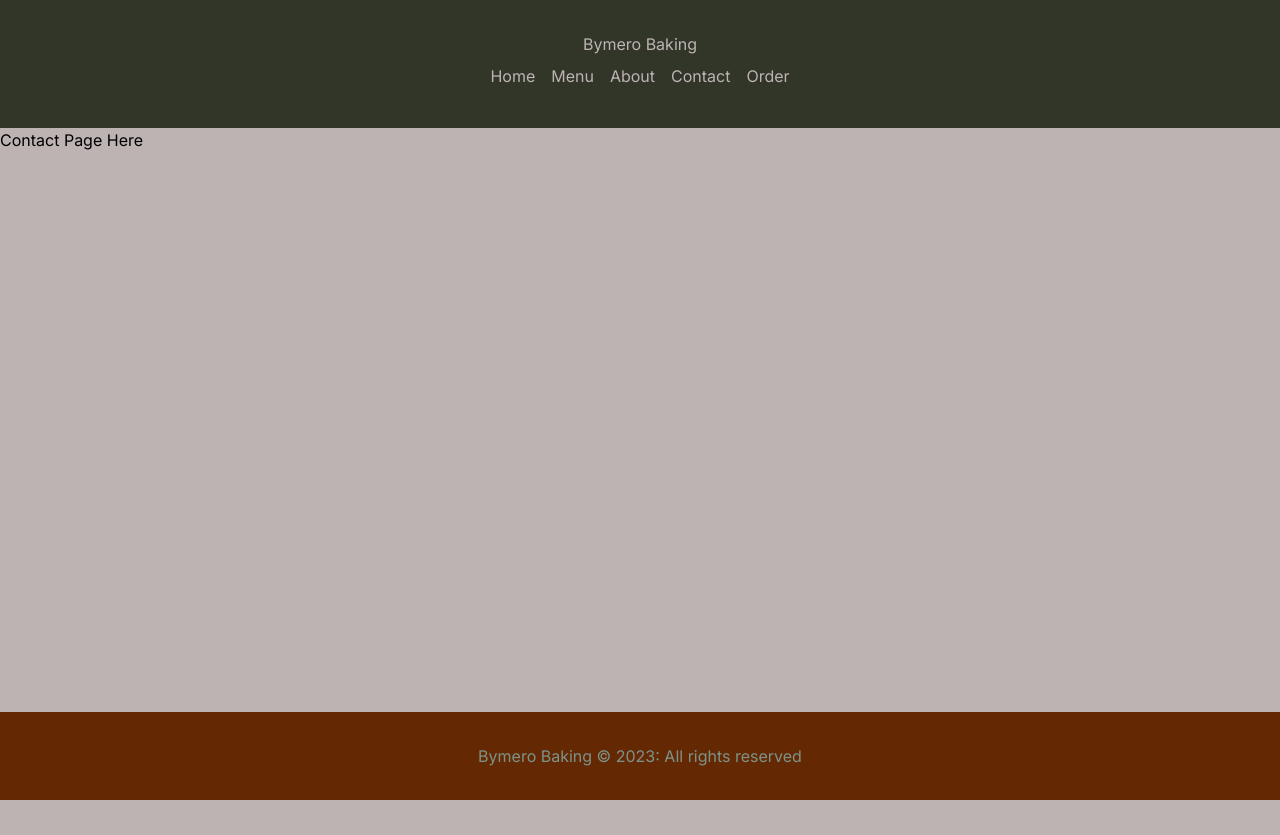
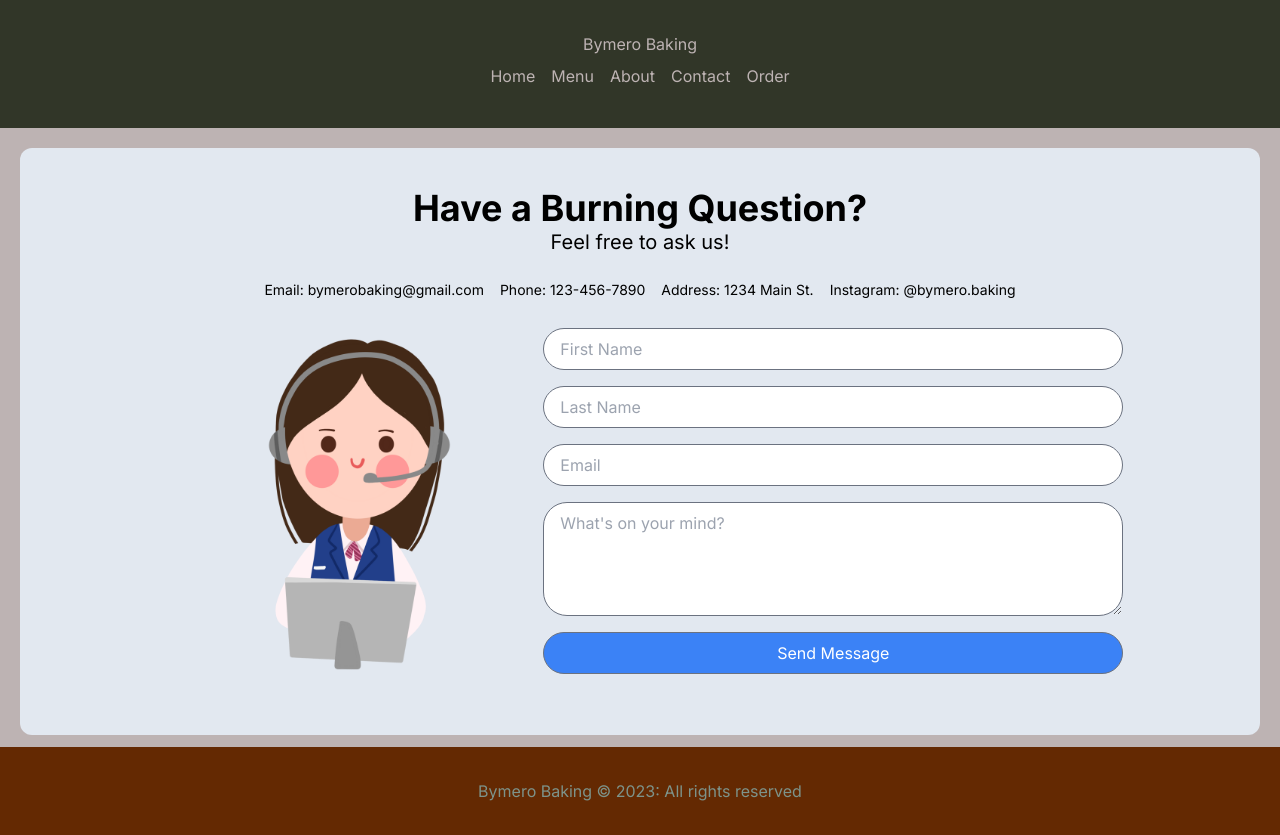
Before and after one commit to kennethkvs/bymero-baking, a Next.js app: page /contact in a window 1280 px wide. Before the commit the page ends 800 px from the top, so only its background shows below. Built offline with nearby package versions, Linux system fonts and the light colour scheme.

Commit message:
Finish up Contact Page design

```diff
--- a/src/app/contact/page.js
+++ b/src/app/contact/page.js
@@ -1,5 +1,6 @@
 "use client";
 
+import ContactForm from "@/components/ContactForm";
 import Footer from "@/components/Footer";
 import Navbar from "@/components/Navbar";
 
@@ -7,7 +8,26 @@ export default function ContactPage() {
   return (
     <div className="relative min-h-screen">
       <Navbar />
-      <div className="pb-20">Contact Page Here</div>
+      <div className="pb-20">
+        <div className="m-5 flex flex-col justify-center rounded-xl bg-slate-200 p-10">
+          <h1 className="text-center text-4xl font-bold">
+            Have a Burning Question?
+          </h1>
+          <p className="mb-4 text-center text-xl">Feel free to ask us!</p>
+          <div className="flex justify-center">
+            <p className="m-2 text-center text-sm">
+              Email: bymerobaking@gmail.com
+            </p>
+            <p className="m-2 text-center text-sm ">Phone: 123-456-7890</p>
+            <p className="m-2 text-center text-sm">Address: 1234 Main St.</p>
+            <p className="m-2 text-center text-sm">Instagram: @bymero.baking</p>
+          </div>
+          <div className="flex flex-row content-center justify-center">
+            <img src="/images/contact.png" className="w-1/3" />
+            <ContactForm />
+          </div>
+        </div>
+      </div>
       <Footer className="absolute bottom-0 h-20 w-full" />
     </div>
   );
--- /dev/null
+++ b/src/components/ContactForm.jsx
@@ -0,0 +1,67 @@
+import React, { useState } from "react";
+
+export default function ContactForm() {
+  const [fname, setFName] = useState("");
+  const [lname, setLName] = useState("");
+  const [email, setEmail] = useState("");
+  const [message, setMessage] = useState("");
+
+  const handleSubmit = (e) => {
+    e.preventDefault();
+    console.log(`Name: ${name}\nEmail: ${email}\nMessage: ${message}`);
+    // You can add your own logic here to send the form data to a server or API
+  };
+
+  return (
+    <form onSubmit={handleSubmit} className="flex w-1/2 content-center">
+      <div className="flex w-full flex-col justify-center">
+        <input
+          className="my-2 rounded-3xl border-[1px] border-gray-500 px-4 py-2"
+          placeholder="First Name"
+          type="text"
+          id="fname"
+          value={fname}
+          onChange={(e) => setFName(e.target.value)}
+          required
+        />
+
+        <input
+          className="my-2 rounded-3xl border-[1px] border-gray-500 px-4 py-2"
+          placeholder="Last Name"
+          type="text"
+          id="lname"
+          value={lname}
+          onChange={(e) => setLName(e.target.value)}
+          required
+        />
+
+        <input
+          className="my-2 rounded-3xl border-[1px] border-gray-500 px-4 py-2"
+          placeholder="Email"
+          type="email"
+          id="email"
+          value={email}
+          onChange={(e) => setEmail(e.target.value)}
+          required
+        />
+
+        <textarea
+          className="my-2 rounded-3xl border-[1px] border-gray-500 px-4 py-2"
+          placeholder="What's on your mind?"
+          rows={4}
+          id="message"
+          value={message}
+          onChange={(e) => setMessage(e.target.value)}
+          required
+        ></textarea>
+
+        <button
+          className="my-2 rounded-3xl border-[1px] border-gray-500 bg-blue-500 px-4 py-2 text-white hover:bg-blue-700"
+          type="submit"
+        >
+          Send Message
+        </button>
+      </div>
+    </form>
+  );
+}
```
Also changed, not shown: public/images/contact.png (added).
